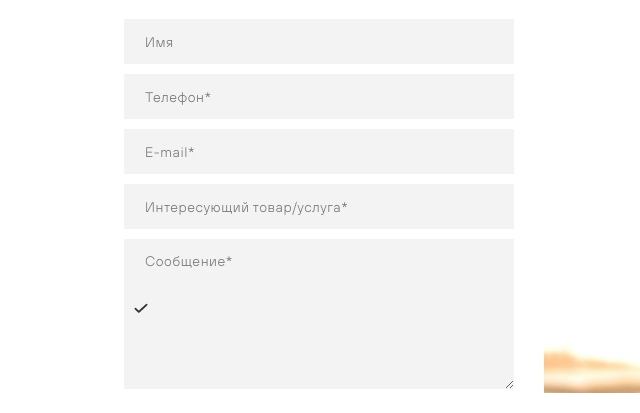
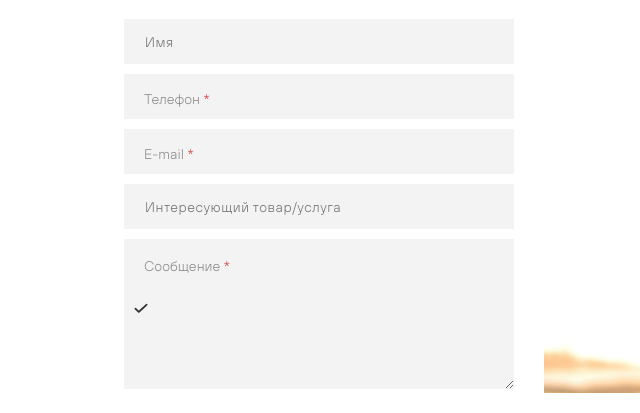
Before and after one commit to natalia-ponomarenko/project-home, a website built with Parcel: page src/index.html in a window 1280 px wide. Shown: the part 2906-3319 px from the top of the page, 11-651 px from the left. Built offline with nearby package versions, Linux system fonts and the light colour scheme.

Commit message:
fake placeholder added

```diff
--- a/src/index.html
+++ b/src/index.html
@@ -399,47 +399,56 @@
               type="text"
               name="name"
               placeholder="Имя"
-              class="input form__input"
+              class="form__input"
               id="name"
             >
           </label>
-          <label for="phone">
+          <label for="phone" class="input">
             <input
               type="tel"
               name="phone"
               id="phone"
-              class="input form__input"
-              pattern="[0-9]{3}[0-9]{3}[0-9]{2}[0-9]{2}"
-              placeholder="Телефон*"
+              class="form__input input__control"
+              pattern="+38[0-9]{3}[0-9]{3}[0-9]{2}[0-9]{2}"
               required
             >
+            <div class="input__placeholder">
+              Телефон
+              <span class="input__red">*</span>
+            </div>
           </label>
-          <label for="email">
+          <label for="email" class="input">
             <input
               type="text"
               name="email"
-              class="input form__input"
+              class="form__input input__control"
               id="email"
-              placeholder="E-mail*"
               required
             >
+            <div class="input__placeholder">
+              E-mail
+              <span class="input__red">*</span>
+            </div>
           </label>
           <label for="product">
             <input
               type="text"
               name="product"
-              placeholder="Интересующий товар/услуга*"
-              class="input form__input"
+              placeholder="Интересующий товар/услуга"
+              class="form__input"
               id="product"
             >
           </label>
-          <label for="message">
+          <label for="message" class="input">
             <textarea
               name="message"
-              class="input form__input form__input--textarea"
-              placeholder="Сообщение*"
+              class="form__input form__input--textarea input__control"
               required
             ></textarea>
+            <div class="input__placeholder input__placeholder--textarea">
+              Сообщение
+              <span class="input__red">*</span>
+            </div>
             <img
               src="./images/Path.png"
               alt="check-sign"
--- /dev/null
+++ b/src/styles/blocks/_input.scss
@@ -0,0 +1,27 @@
+.input {
+  position: relative;
+
+  &__placeholder {
+    position: absolute;
+    font-size: 14px;
+    color: $gray5;
+
+    left: 20px;
+    top: 45%;
+    transform: translateY(-50%);
+    pointer-events: none;
+  }
+
+  &__red {
+    color: $danger-color;
+  }
+
+  &__control:focus ~ .input__placeholder,
+  &__control:valid ~ .input__placeholder {
+    display: none;
+  }
+
+  &__placeholder--textarea {
+    top: 15%;
+  }
+}
--- a/src/styles/main.scss
+++ b/src/styles/main.scss
@@ -14,3 +14,4 @@
 @import "./blocks/contacts";
 @import "./blocks/footer";
 @import "./blocks/swiper";
+@import "./blocks/input";
```
Also changed, not shown: docs/index.html (+1 -1 lines), README.md, 4 other files.
